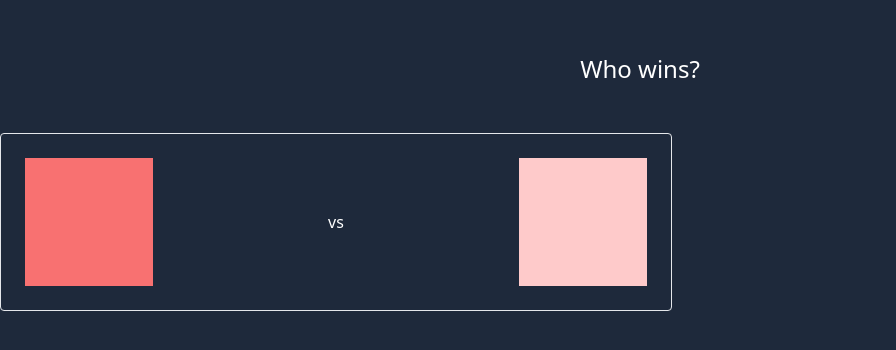
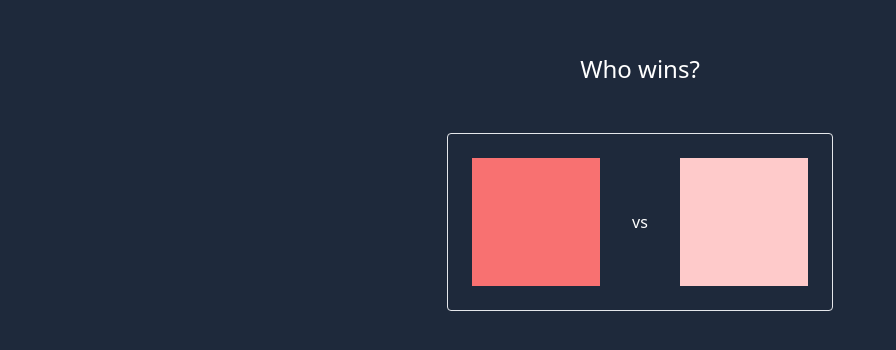
Before and after one commit to mauroue/lol-battle-champ, a Next.js app: page / in a window 1280 px wide. Shown: the part 218-568 px from the top of the page, without its empty margins (0-896 px from the left). Built offline with nearby package versions, Linux system fonts and the light colour scheme.

Commit message:
fixed layout issue

```diff
--- a/pages/index.tsx
+++ b/pages/index.tsx
@@ -5,7 +5,7 @@
 const Home: NextPage = () => {
   return (
     <>
-      <h1 className='h-screen w-screen flex flex-col justify-center'>
+      <h1 className='h-screen w-screen flex flex-col items-center justify-center'>
         <div className='text-2xl text-center'>Who wins?</div>
         <div className='p-6'></div>
         <div className='border rounded p-6 flex justify-between items-center max-w-2xl'>
```
